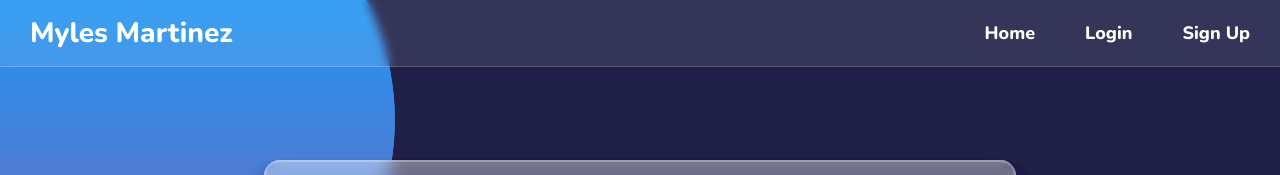
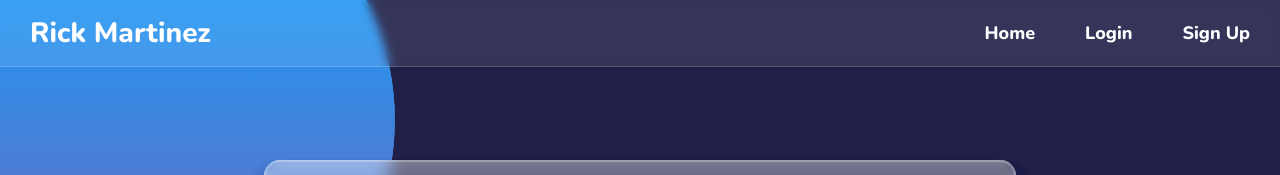
Before and after one commit to Rick3Mrtz/Glassmorphism, a React (Create React App) app: page / in a window 1280 px wide. Shown: the top 175 px of the page. Built offline with nearby package versions, Linux system fonts and the light colour scheme; a web font is replaced by a local one.

Commit message:
fixed logo

```diff
--- a/src/components/Navbar.js
+++ b/src/components/Navbar.js
@@ -10,7 +10,7 @@ function Navbar() {
             <header className='header'>
 
             <a className='logo'>
-                Myles Martinez
+                Rick Martinez
             </a>
 
                 <navbar className='navbar'>
```
